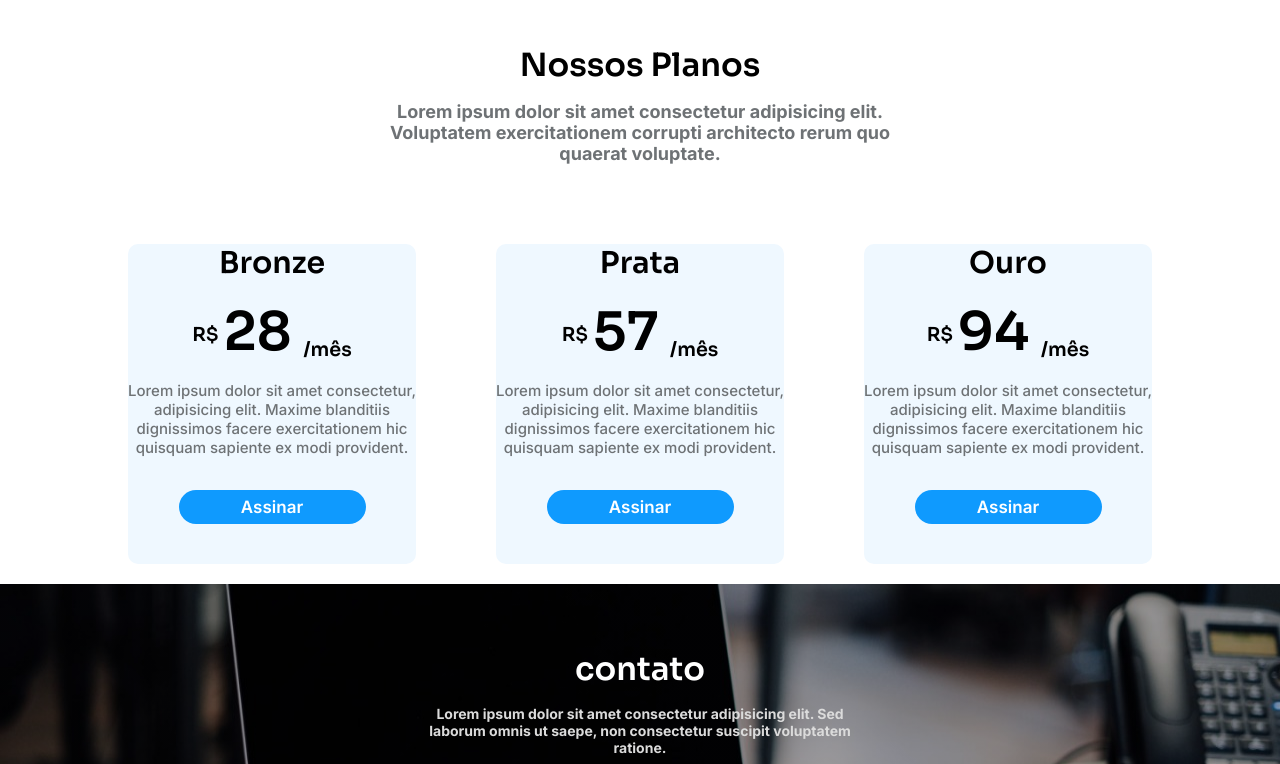
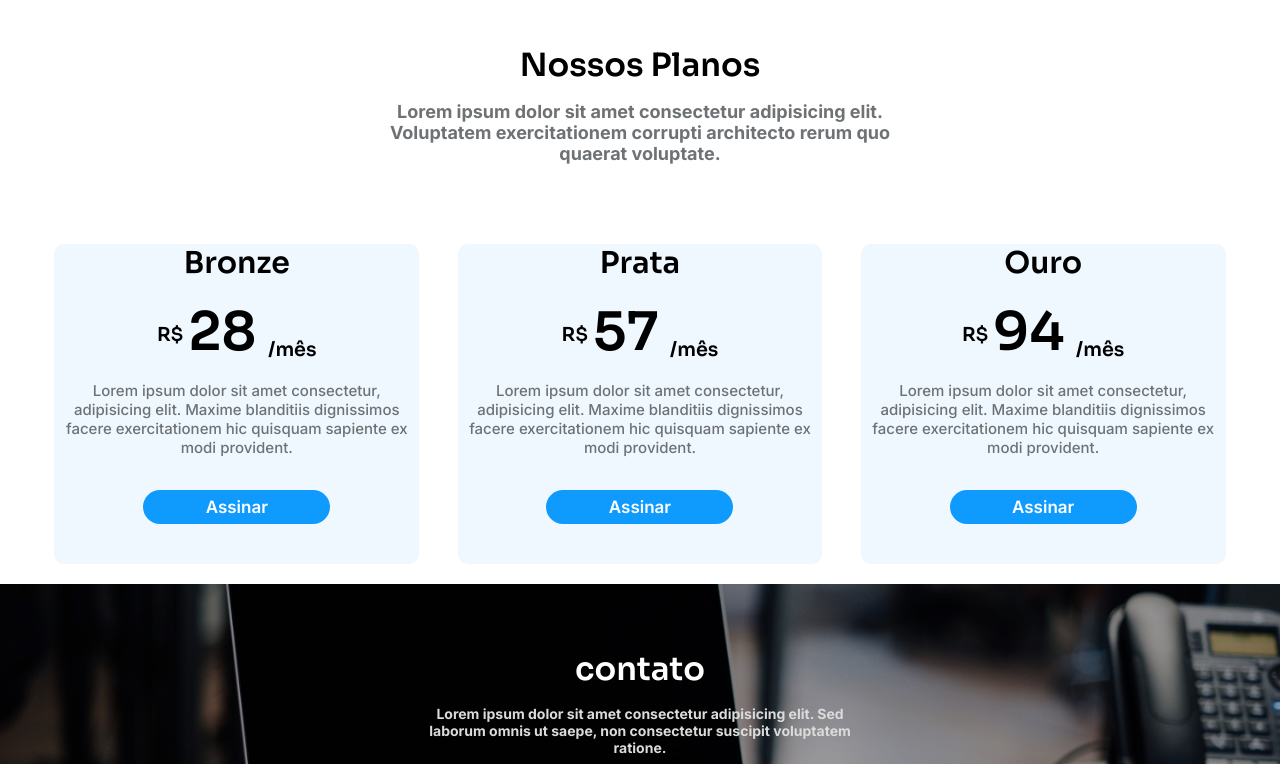
Before and after one commit to AlexandreKozakAlmeida/rachi-codelandia, a plain HTML site: page index.html in a window 1280 px wide. Shown: the part 1334-2098 px from the top of the page. Drawn offline with Linux system fonts and the light colour scheme.

Commit message:
Responsive layout with cellphone, notebook and desktops

```diff
--- a/style.css
+++ b/style.css
@@ -431,7 +431,32 @@ footer {
 
 /********* RESPONSIVE ************/
 
-@media screen and (min-width: 320px) and (max-width: 767px) {
+@media screen and (min-width: 1024px)  {
+
+   #plans .container .cards {
+      gap: 3rem;
+   }
+
+   #plans .container .cards .card {
+      width: 30em;
+   }
+}
+
+@media screen and (min-width: 768px) {
+   #howWorks .container {
+      margin: 3rem auto;
+   }
+
+   #plans .container .cards {
+      gap: 1rem;
+   }
+
+   #plans .container .cards .card {
+      width: 30%;
+   }
+}
+
+@media screen and (max-width: 767px) {
    body {
       overflow-x: hidden;
   }
```
